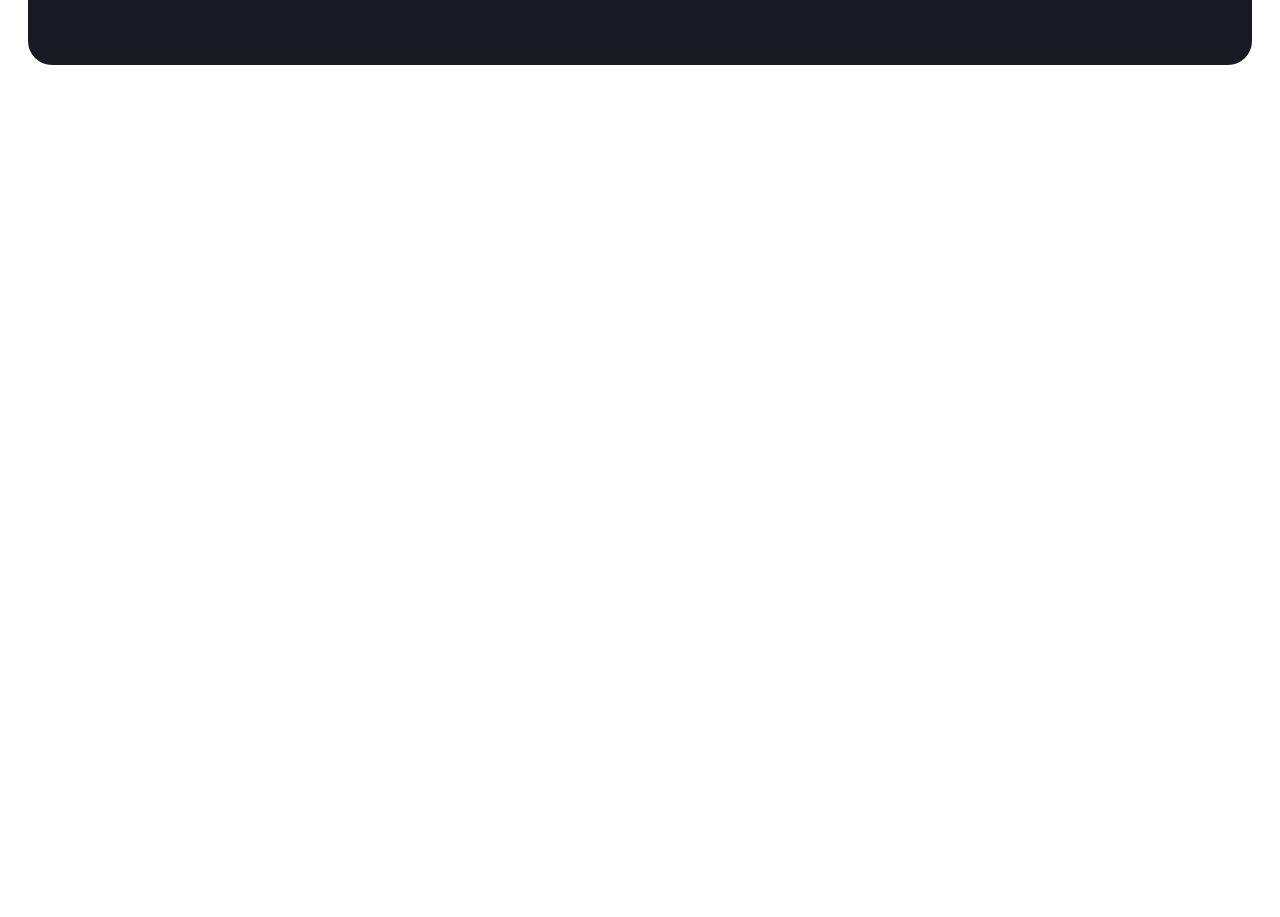
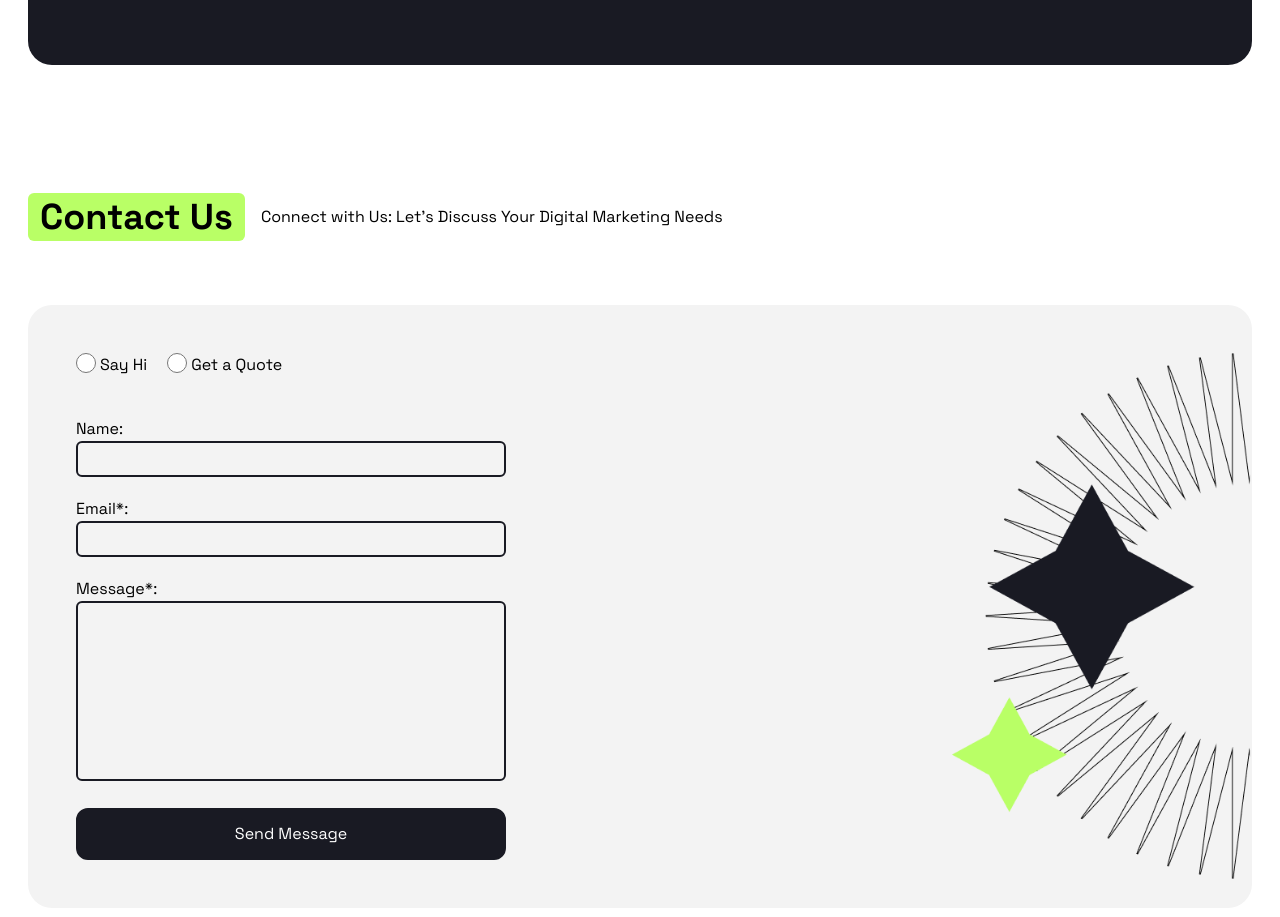
Before and after one commit to MohammadMahdiGanji/positivus, a React (Vite) app: page / in a window 1280 px wide. Shown: the part 5480-6397 px from the top of the page. Before the commit the page ends 5609 px from the top, so only its background shows below. Built offline with nearby package versions, Linux system fonts and the light colour scheme.

Commit message:
the section of home page contact us complete

```diff
--- /dev/null
+++ b/src/component/Main/contact-us/from.tsx
@@ -0,0 +1,45 @@
+// import dependency
+import { type JSX } from "react";
+
+export default function From(): JSX.Element {
+  return (
+    <form className="w-full max-w-[500px] mx-auto md:max-w-[350px] md:ml-0 lg:max-w-[430px]">
+      <div className="flex gap-5">
+        <span className="flex gap-1">
+          <input type="radio" className="w-5 h-5" />
+          Say Hi
+        </span>
+        <span className="flex gap-1">
+          <input type="radio" className="w-5 h-5" />
+          Get a Quote
+        </span>
+      </div>
+      <div className="flex flex-col gap-5 mt-10">
+        <div>
+          <label htmlFor="">Name:</label>
+          <input
+            type="text"
+            className="border-2 border-secondary outline-none w-full py-1 rounded-md px-2"
+          />
+        </div>
+        <div>
+          <label htmlFor="">Email*:</label>
+          <input
+            type="text"
+            className="border-2 border-secondary outline-none w-full py-1 rounded-md px-2"
+          />
+        </div>
+        <div>
+          <label htmlFor="">Message*:</label>
+          <textarea
+            rows={7}
+            name=""
+            id=""
+            className="border-2 border-secondary outline-none w-full py-1 rounded-md px-2 resize-none"
+          ></textarea>
+        </div>
+        <button className="button-primary ">Send Message</button>
+      </div>
+    </form>
+  );
+}
--- /dev/null
+++ b/src/component/Main/contact-us/index.tsx
@@ -0,0 +1,26 @@
+// import dependency
+import { type JSX } from "react";
+
+// import component
+import HeaderSection from "../headerSection";
+import From from "./from";
+
+export default function Contact(): JSX.Element {
+  return (
+    <section className="py-16">
+      <HeaderSection
+        title="Contact Us"
+        description="Connect with Us: Let's Discuss Your Digital Marketing Needs"
+      />
+      <div className="mt-16 bg-gray rounded-3xl p-8 md:flex relative lg:p-12">
+        <From />
+
+        <img
+          src="/images/form-shap.png"
+          className="absolute right-0 w-[300px] hidden md:block"
+          alt="form shape"
+        />
+      </div>
+    </section>
+  );
+}
--- a/src/component/Main/index.tsx
+++ b/src/component/Main/index.tsx
@@ -8,6 +8,7 @@ import Studies from "./studies";
 import Process from "./process";
 import Team from "./team";
 import TestiMonials from "./testimonials";
+import Contact from "./contact-us";
 
 export default function Main(): JSX.Element {
   return (
@@ -20,6 +21,7 @@ export default function Main(): JSX.Element {
           <Process />
           <Team />
           <TestiMonials />
+          <Contact />
         </div>
       </div>
     </main>
```
Also changed, not shown: public/images/form-shap.png.
